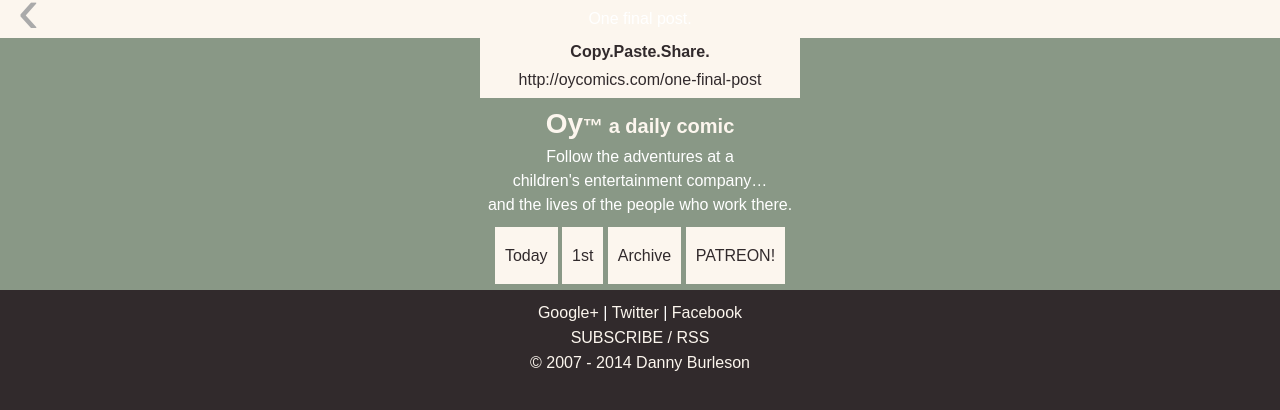
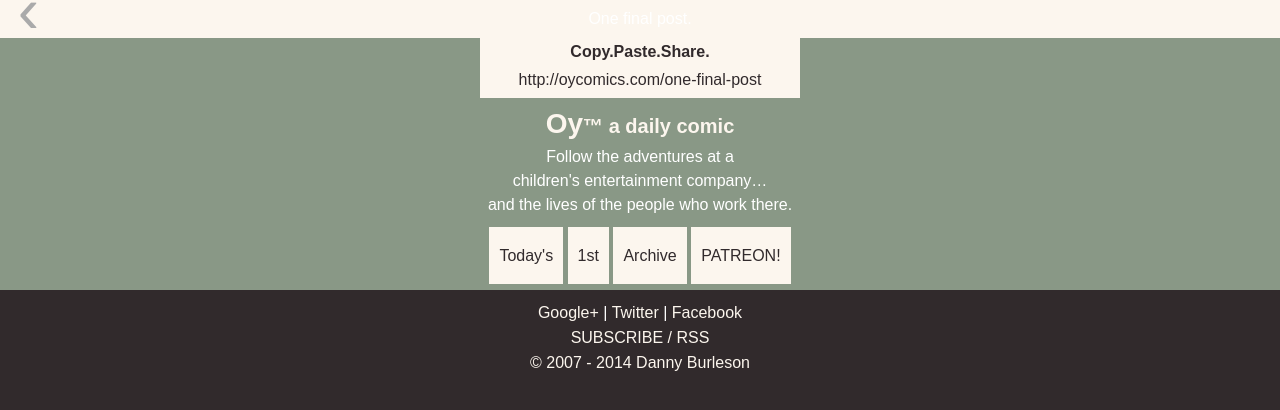
Before and after one commit to oycomics/oycomics.github.io, a Jekyll site: the page built from index.html, in a window 1280 px wide. Shown: the top 410 px of the page. Built offline with Jekyll 4.4.1, drawn with Linux system fonts in a browser that asks for light colours; Markdown is read by kramdown in place of the engine named in the settings; the list of posts is cut into pages by our own code.

Commit message:
Update nav.html

```diff
--- a/_includes/nav.html
+++ b/_includes/nav.html
@@ -1,6 +1,6 @@
 <div class="nav">
 	{% for post in site.posts limit:1 %}
-	<a class="nav_item todays_comic" href="{{ post.url }}">Today</a>
+	<a class="nav_item todays_comic" href="{{ post.url }}">Today's</a>
 	{% endfor %}
 	<a class="nav_item first_comic_link" href="/">1st</a>
 	<a class="nav_item archive_link" href="/archive">Archive</a>
```
